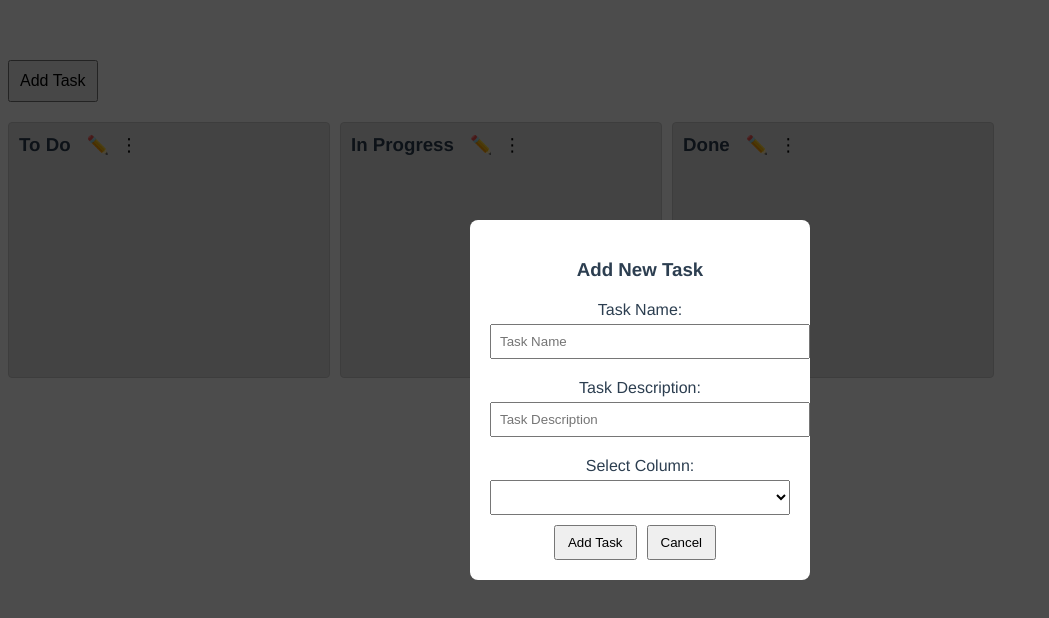
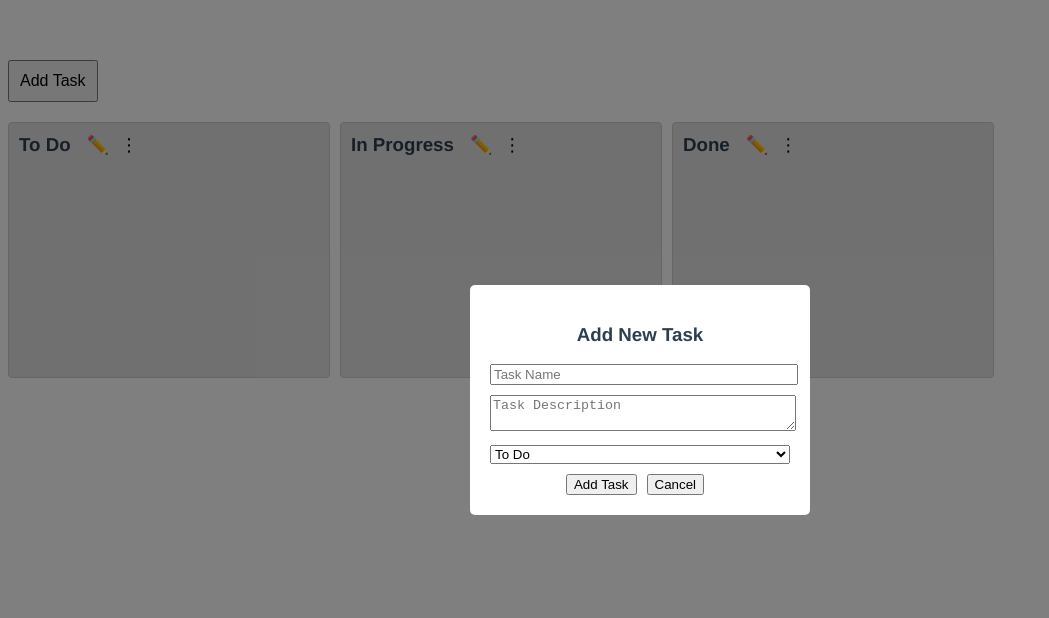
Before and after one commit to inthehouse/kanban-board, a Vue app: page / in a window 1280 px wide. Both pictures are taken after a click on the button "Add Task". Shown: the top 618 px of the page, without its empty margins (0-1049 px from the left). Built offline with nearby package versions, Linux system fonts and the light colour scheme.

Commit message:
added component taskpopup

```diff
--- a/src/components/board/KanbanBoard.vue
+++ b/src/components/board/KanbanBoard.vue
@@ -1,48 +1,30 @@
 <template>
     <div class="kanban-board-wrapper">
-        <button class="add-task-button" @click="showTaskModal = true">Add Task</button>
+        <button class="add-task-button" @click="showTaskPopup = true">Add Task</button>
 
         <div class="kanban-board">
             <DraggableBoardColumn v-for="column in columns" :key="column.id" :column="column"
                 @cardMoved="handleCardMoved" @deleteColumn="handleDeleteColumn" />
         </div>
 
-        <div v-if="showTaskModal" class="modal-overlay">
-            <div class="modal-content">
-                <h3>Add New Task</h3>
-                <label for="taskName">Task Name:</label>
-                <input v-model="newTask.name" id="taskName" placeholder="Task Name" />
-
-                <label for="taskDescription">Task Description:</label>
-                <input v-model="newTask.description" id="taskDescription" placeholder="Task Description" />
-
-                <label for="columnSelect">Select Column:</label>
-                <select v-model="selectedColumnId" id="columnSelect">
-                    <option v-for="column in columns" :key="column.id" :value="column.id">{{ column.name }}</option>
-                </select>
-
-                <button @click="addNewTask">Add Task</button>
-                <button @click="showTaskModal = false">Cancel</button>
-            </div>
-        </div>
+        <TaskPopup v-if="showTaskPopup" :columns="columns" :showPopup="showTaskPopup" @addTask="addNewTask"
+            @closePopup="closeTaskPopup" />
     </div>
 </template>
 
 <script>
 import DraggableBoardColumn from '@/components/column/DraggableBoardColumn.vue';
+import TaskPopup from '@/components/task/TaskPopup.vue';
 
 export default {
     components: {
         DraggableBoardColumn,
+        TaskPopup,
     },
     data() {
         return {
             columns: [],
-            showTaskModal: false,
-            newTask: {
-                name: '',
-                description: '',
-            },
+            showTaskPopup: false,
             selectedColumnId: null,
         };
     },
@@ -86,20 +68,20 @@ export default {
             this.columns = this.columns.filter((column) => column.id !== columnId);
             this.saveState();
         },
-        addNewTask() {
-            if (this.newTask.name.trim() !== '' && this.selectedColumnId) {
-                const column = this.columns.find((col) => col.id === this.selectedColumnId);
-                if (column) {
-                    column.cards.push({
-                        id: Date.now().toString(),
-                        content: this.newTask.name,
-                        description: this.newTask.description,
-                    });
-                    this.saveState();
-                }
-                this.newTask = { name: '', description: '' };
-                this.showTaskModal = false;
+        addNewTask({ columnId, task }) {
+            const column = this.columns.find((col) => col.id === columnId);
+            if (column) {
+                column.cards.push({
+                    id: Date.now().toString(),
+                    content: task.name,
+                    description: task.description,
+                });
+                this.saveState();
             }
+            this.showTaskPopup = false;
+        },
+        closeTaskPopup() {
+            this.showTaskPopup = false;
         },
     },
     mounted() {
@@ -126,45 +108,4 @@ export default {
     display: flex;
     overflow-x: auto;
 }
-
-.modal-overlay {
-    position: fixed;
-    top: 0;
-    left: 0;
-    width: 100vw;
-    height: 100vh;
-    background-color: rgba(0, 0, 0, 0.7);
-    display: flex;
-    justify-content: center;
-    align-items: center;
-}
-
-.modal-content {
-    background-color: #fff;
-    padding: 20px;
-    border-radius: 8px;
-    width: 300px;
-}
-
-.modal-content h3 {
-    margin-bottom: 20px;
-}
-
-.modal-content label {
-    display: block;
-    margin-top: 10px;
-}
-
-.modal-content input,
-.modal-content select {
-    width: 100%;
-    margin-top: 5px;
-    padding: 8px;
-    margin-bottom: 10px;
-}
-
-.modal-content button {
-    margin-right: 10px;
-    padding: 8px 12px;
-}
 </style>
--- /dev/null
+++ b/src/components/task/TaskPopup.vue
@@ -0,0 +1,87 @@
+<template>
+    <div v-if="showPopup" class="popup-overlay">
+        <div class="popup-content">
+            <h3>Add New Task</h3>
+            <input v-model="taskName" placeholder="Task Name" />
+            <textarea v-model="taskDescription" placeholder="Task Description"></textarea>
+            <select v-model="selectedColumnId">
+                <option v-for="column in columns" :key="column.id" :value="column.id">
+                    {{ column.name }}
+                </option>
+            </select>
+            <button @click="addTask">Add Task</button>
+            <button @click="closePopup">Cancel</button>
+        </div>
+    </div>
+</template>
+
+<script>
+export default {
+    props: {
+        columns: {
+            type: Array,
+            required: true
+        },
+        showPopup: {
+            type: Boolean,
+            required: true
+        }
+    },
+    data() {
+        return {
+            taskName: '',
+            taskDescription: '',
+            selectedColumnId: this.columns[0]?.id
+        };
+    },
+    methods: {
+        addTask() {
+            if (this.taskName.trim() !== '' && this.selectedColumnId) {
+                this.$emit('addTask', {
+                    columnId: this.selectedColumnId,
+                    task: {
+                        name: this.taskName,
+                        description: this.taskDescription
+                    }
+                });
+                this.closePopup();
+            }
+        },
+        closePopup() {
+            this.$emit('closePopup');
+        }
+    }
+};
+</script>
+
+<style scoped>
+.popup-overlay {
+    position: fixed;
+    top: 0;
+    left: 0;
+    width: 100%;
+    height: 100%;
+    background: rgba(0, 0, 0, 0.5);
+    display: flex;
+    justify-content: center;
+    align-items: center;
+}
+
+.popup-content {
+    background: white;
+    padding: 20px;
+    border-radius: 5px;
+    width: 300px;
+}
+
+.popup-content input,
+.popup-content textarea,
+.popup-content select {
+    width: 100%;
+    margin-bottom: 10px;
+}
+
+.popup-content button {
+    margin-right: 10px;
+}
+</style>
```
